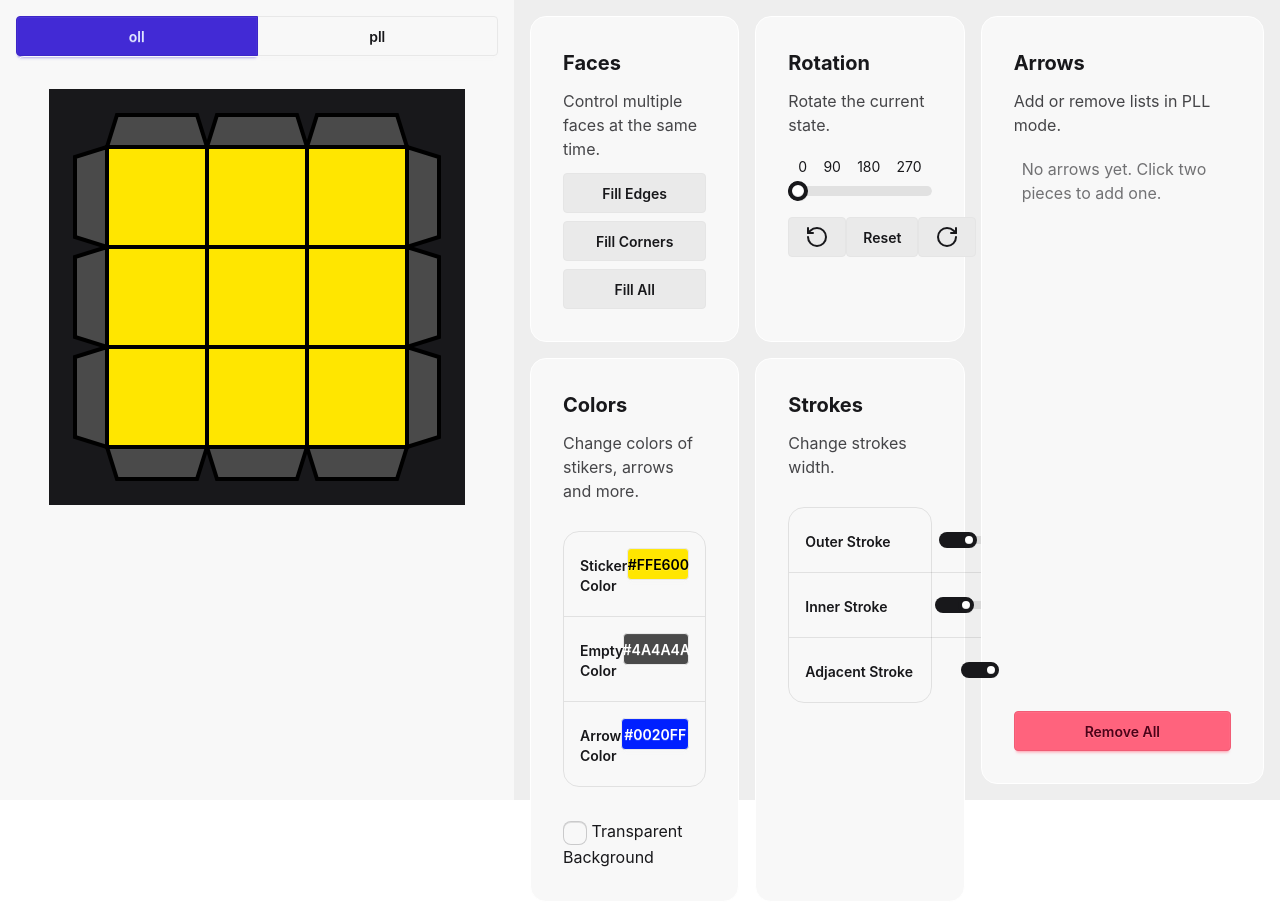
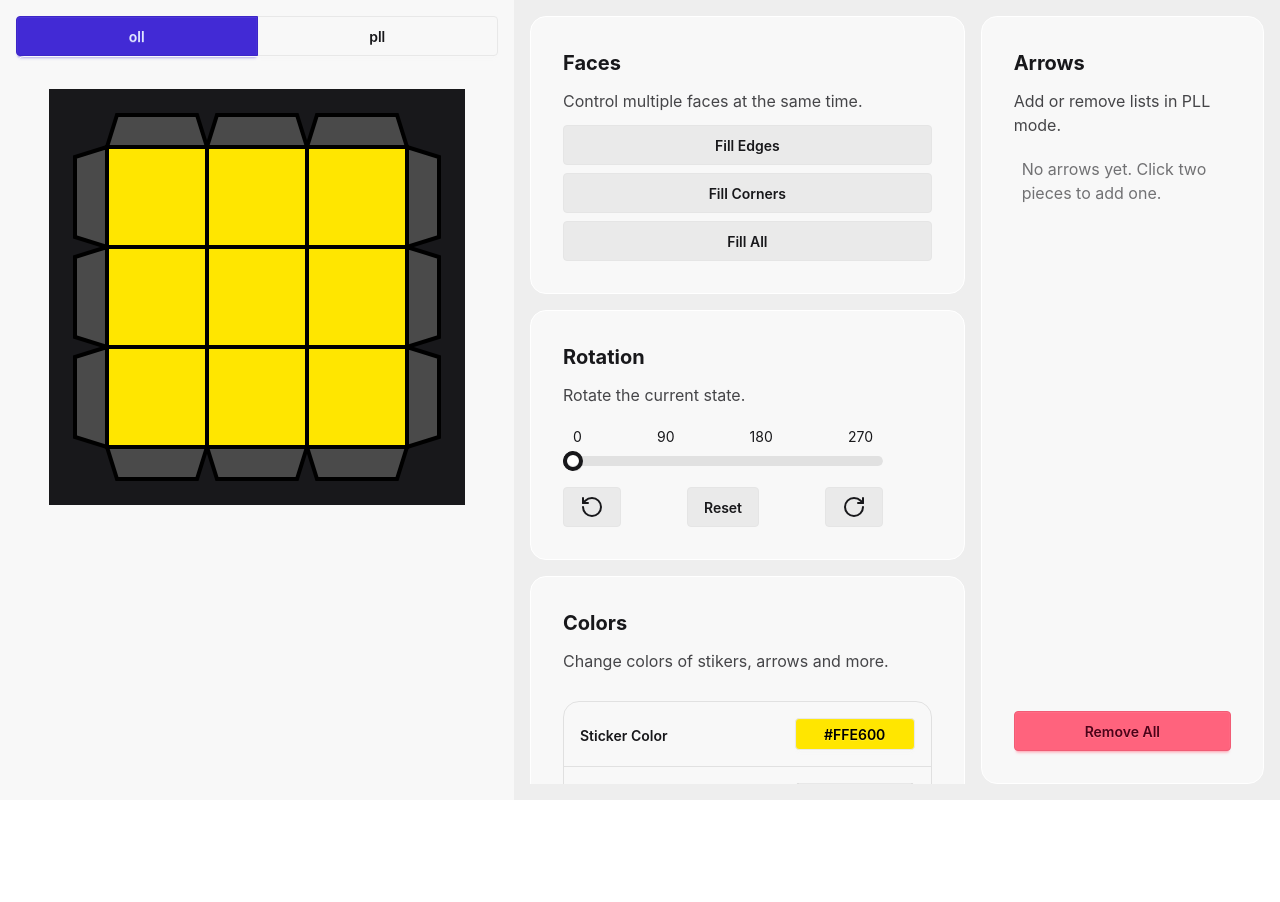
Before and after one commit to luiz734/rubiks-gem, a Svelte app: page / in a window 1280 px wide. After the commit the page ends 800 px from the top, so only its background shows below. Built offline with nearby package versions, Linux system fonts and the light colour scheme.

Commit message:
Fix UI container for small width

```diff
--- a/src/App.svelte
+++ b/src/App.svelte
@@ -28,7 +28,7 @@
     </div>
 
     <div class="flex flex-row p-4 bg-base-300 gap-4 flex-1 min-w-0">
-        <div class="grid grid-cols-1 md:grid-cols-2 flex-2 min-w-0 gap-4 content-start">
+        <div class="grid grid-cols-[repeat(auto-fit,minmax(400px,1fr))] flex-2 min-w-0 gap-4 content-start overflow-auto">
             <OptionsGroup description="Control multiple faces at the same time." title="Faces">
                 <FacesButtons rubiksCube={rubiksCube}/>
             </OptionsGroup>
--- a/src/lib/models/RubiksCube.svelte.ts
+++ b/src/lib/models/RubiksCube.svelte.ts
@@ -163,7 +163,6 @@ export class RubiksCube {
         ]
 
         this.mode = mode
-        $inspect(this.arrows)
         // $inspect(this.rotation);
     }
 
```
